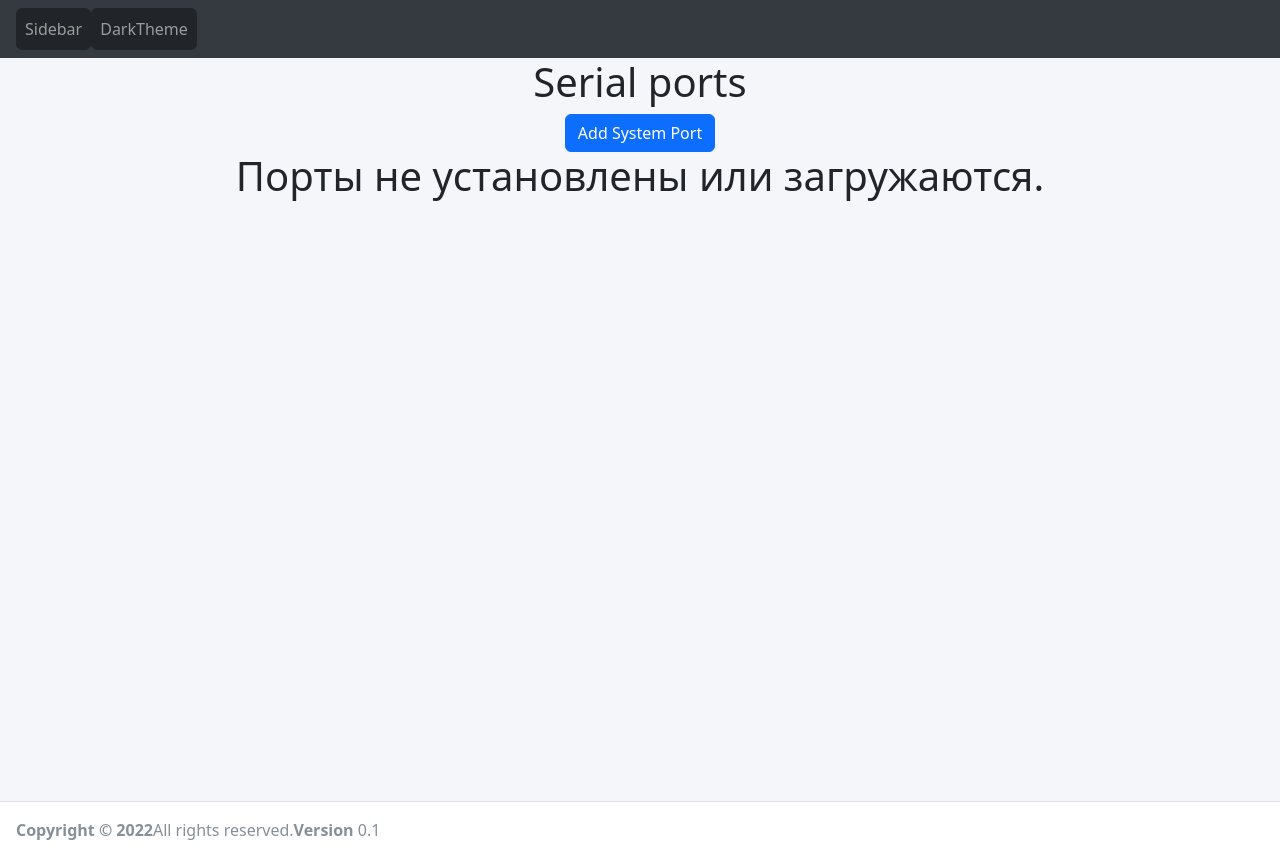
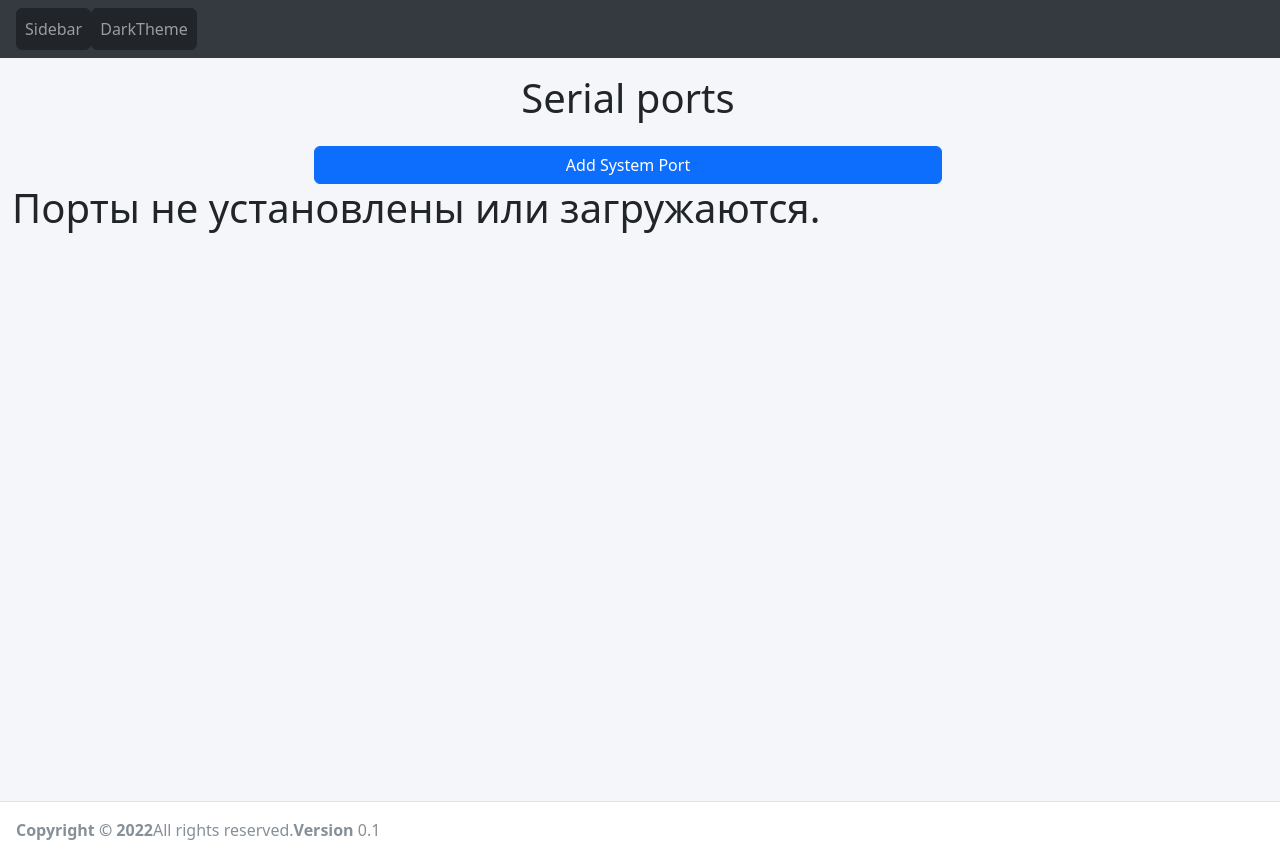
Before and after one commit to ArthurKoba/series-communication, a React (Create React App) app: page /serial in a window 1280 px wide. Built offline with nearby package versions, Linux system fonts and the light colour scheme.

Commit message:
add styles container-fluid row justify-content-center to main div, and add mt-3 col-6 to button

```diff
--- a/src/pages/SerialPorts.jsx
+++ b/src/pages/SerialPorts.jsx
@@ -20,10 +20,10 @@ const SerialPorts = () => {
         )
     }
     return (
-        <div className="text-center">
-            <h1>Serial ports</h1>
+        <div className="container-fluid row justify-content-center">
+            <h1 className="text-center mt-3">Serial ports</h1>
 
-            <button className="btn btn-primary" onClick={() => serialManagerStorage.getPorts()}>
+            <button className="btn btn-primary mt-3 col-6" onClick={() => serialManagerStorage.getPorts()}>
                 Add System Port
             </button>
             <SerialPortList></SerialPortList>
```
